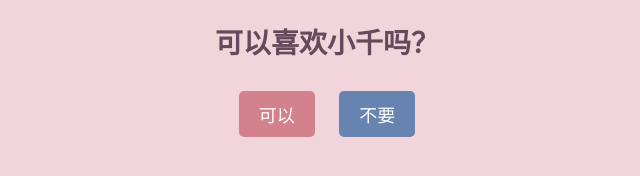
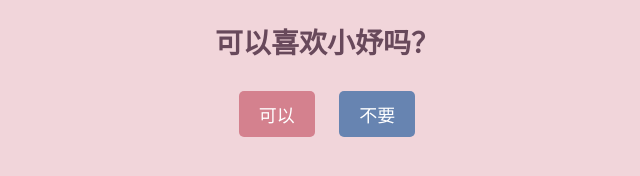
Before and after one commit to YulianPW/yu, a plain HTML site: page index.html in a window 1280 px wide. Shown: the part 428-604 px from the top of the page, 313-953 px from the left. Drawn offline with Linux system fonts and the light colour scheme.

Commit message:
Update index.html

```diff
--- a/index.html
+++ b/index.html
@@ -9,7 +9,7 @@
 <body>
     <div class="container">
         <img id="mainImage" src="images/heart.png" alt="爱心">
-        <h1 id="question">可以喜欢小千吗？</h1>
+        <h1 id="question">可以喜欢小妤吗？</h1>
         <div class="buttons">
             <button id="yes">可以</button>
             <button id="no">不要</button>
```
